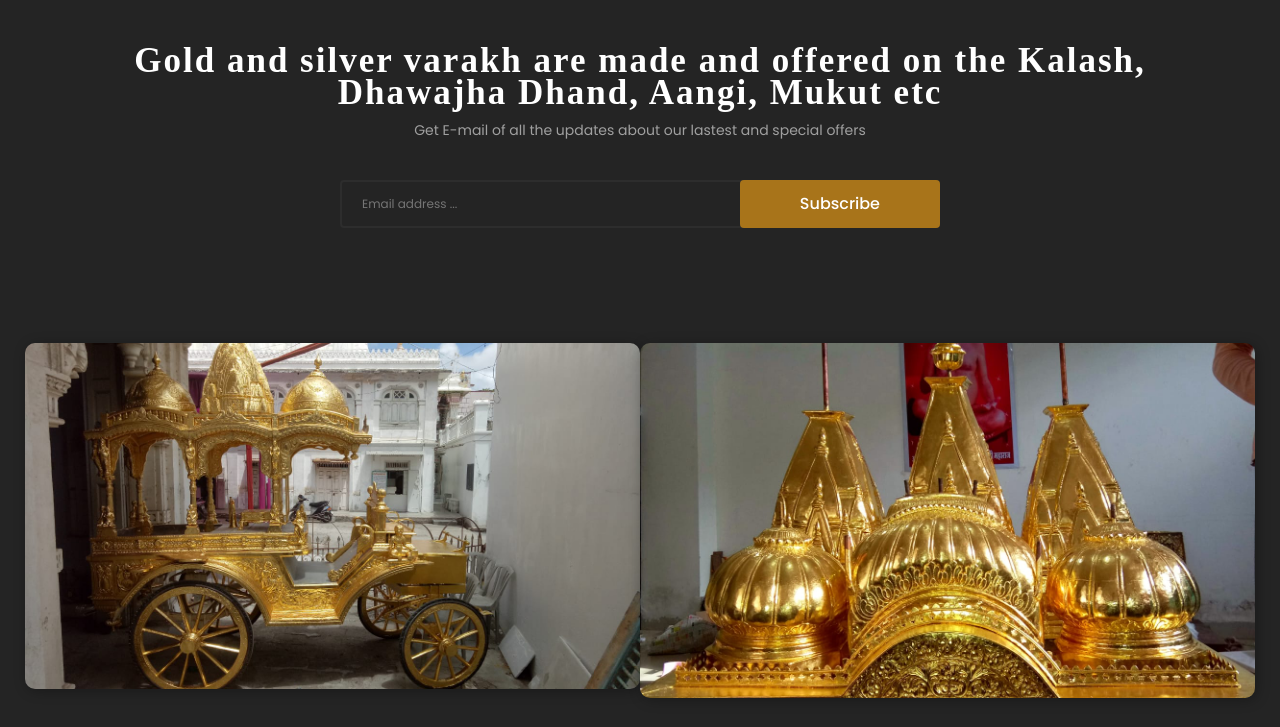
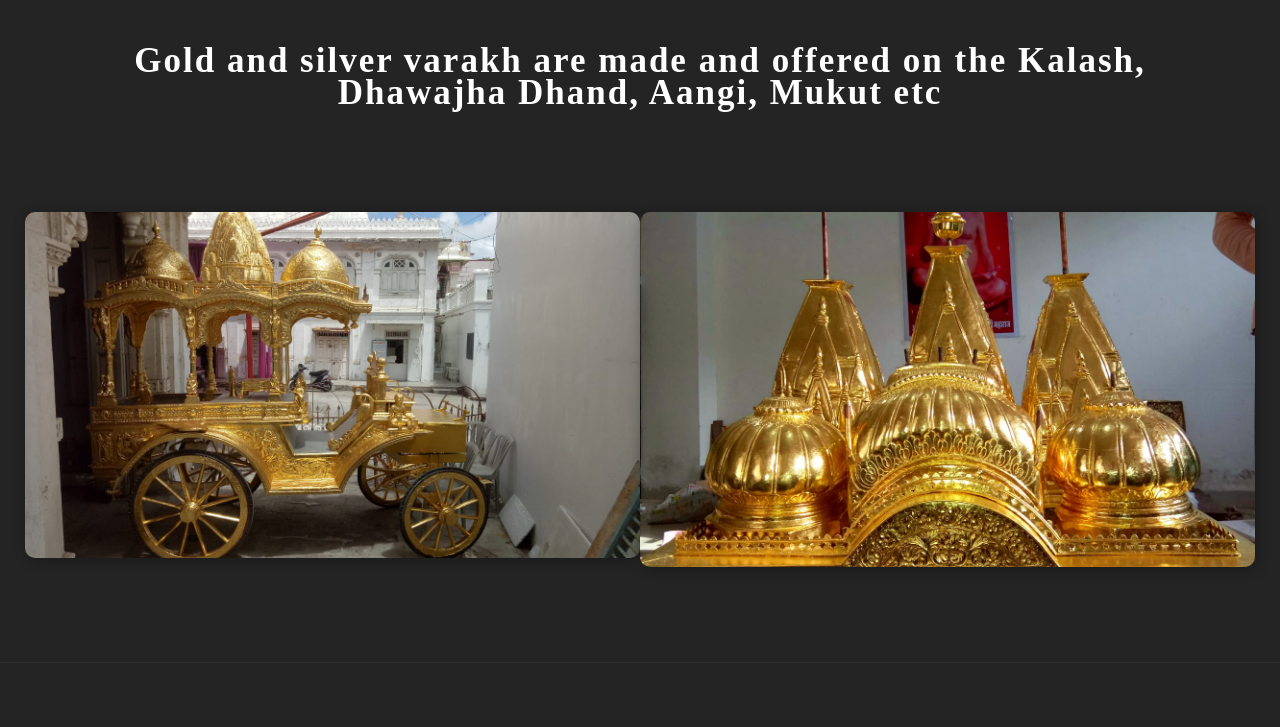
Before and after one commit to zarim1317/Temple_Artz, a plain HTML site: page index.html in a window 1280 px wide. Shown: the part 2353-3080 px from the top of the page. Drawn offline with nearby package versions, Linux system fonts and the light colour scheme.

Commit message:
Update index.html

```diff
--- a/index.html
+++ b/index.html
@@ -312,14 +312,6 @@
                     <div class="col-12">
                         <div class="newsletter_content">
                             <h2>Gold and silver varakh  are made and  offered on the Kalash, Dhawajha Dhand, Aangi, Mukut etc</h2>
-                            <p>Get E-mail of all the updates about our lastest and special offers</p>
-                            <div class="subscibe_form">
-                                <form class="footer-newsletter">
-                                    <input type="email" placeholder="Email address ..." autocapitalize="off"
-                                        autocomplete="off">
-                                    <button>Subscribe</button>
-                                </form>
-                            </div>
                         </div>
                     </div>
                 </div>
@@ -431,6 +423,8 @@
                         <div class="col-12">
                             <div class="copyright_area">
                                 <p>Copyright &copy; 2022 <a href="#">Temple Artz</a> All rights Reserved.</p>
+                                <h4>Website Design & Developed By : <a href="tel: +91 9913811371">Shaikh Zaid</a>  </h4>
+
                                 <img src="images/icon/papyel2.png" alt="">
                             </div>
                         </div>
```
